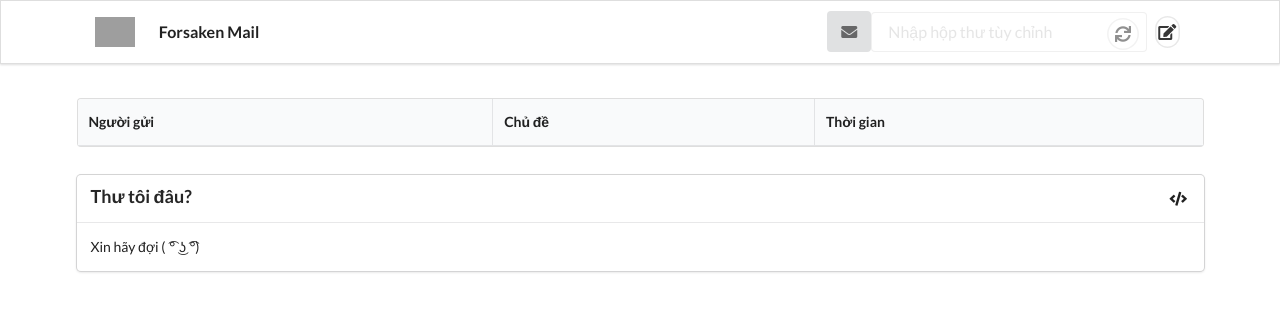
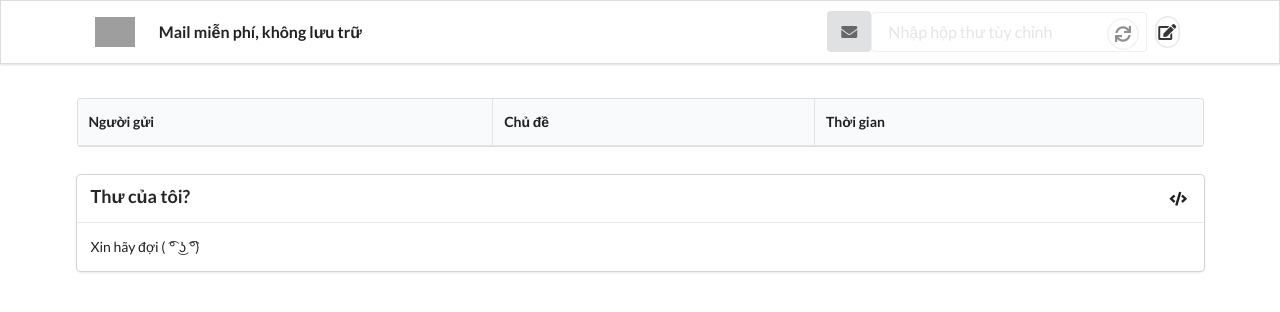
Before and after one commit to gralias/forrsaken-mail, a website: page public/index.html in a window 1280 px wide. Drawn offline with nearby package versions, Linux system fonts and the light colour scheme; some packages are replaced by stand-ins of ours; no server answers; grey boxes are pictures that could not be loaded; a script that the page names is missing.

Commit message:
Update index.html

```diff
--- a/public/index.html
+++ b/public/index.html
@@ -13,7 +13,7 @@
   <div class="ui text container" style="max-width: 100% !important;">
     <div href="#" class="header item">
       <img class="logo" src="//semantic-ui.com/examples/assets/images/logo.png" alt="logo">
-      Forsaken Mail
+      Mail miễn phí, không lưu trữ
     </div>
     <div class="ui label item right floated mailaddress" style="width: 35%;">
       <button class="ui icon button">
@@ -49,7 +49,7 @@
         <div class="ui card" id="mailcard">
           <div class="content">
             <i class="code icon right floated"></i>
-            <div class="header">Thư tôi đâu?</div>
+            <div class="header">Thư của tôi?</div>
           </div>
           <div class="content">
             <p>Xin hãy đợi ( ͡° ͜ʖ ͡°) </p>
```
